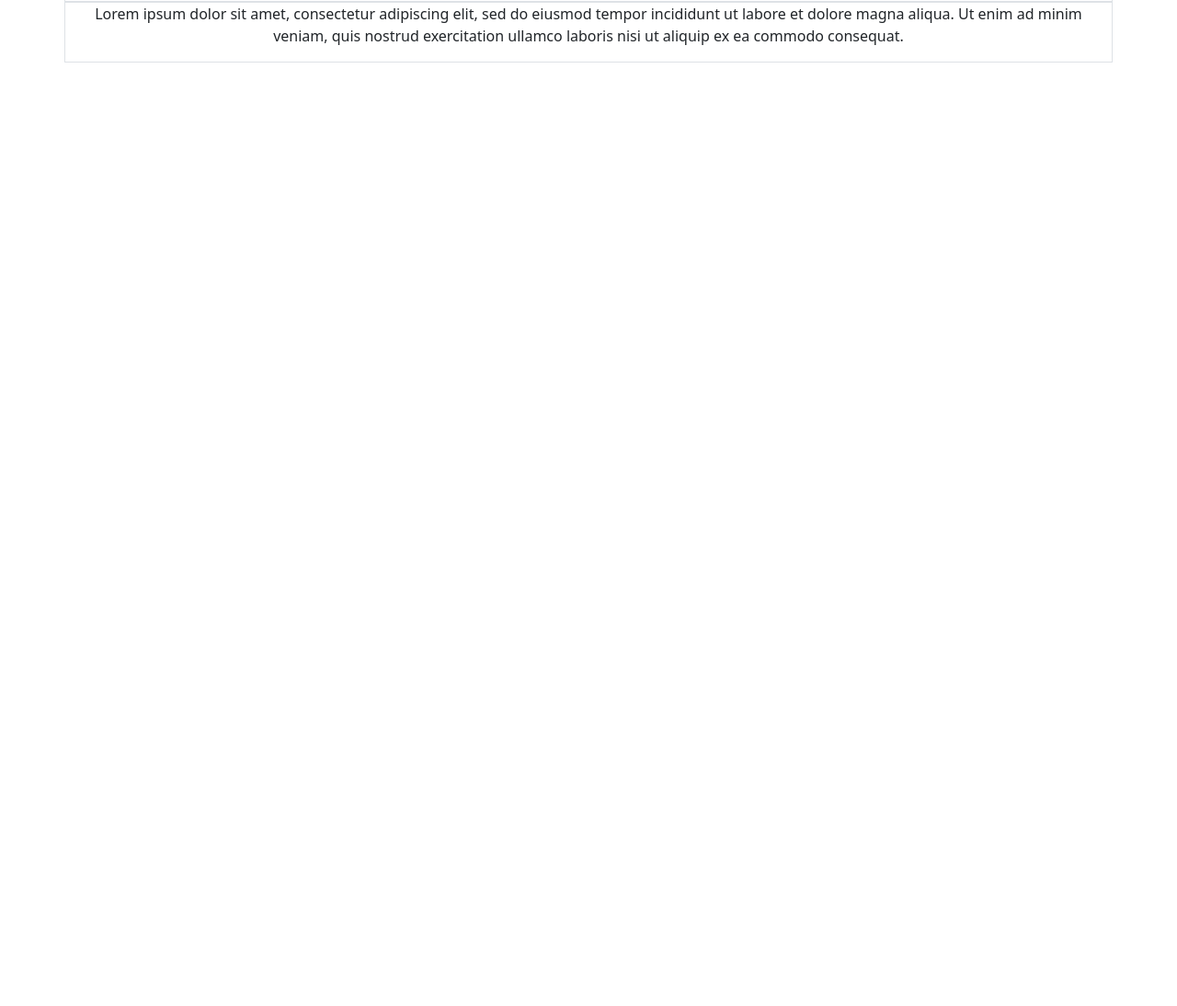
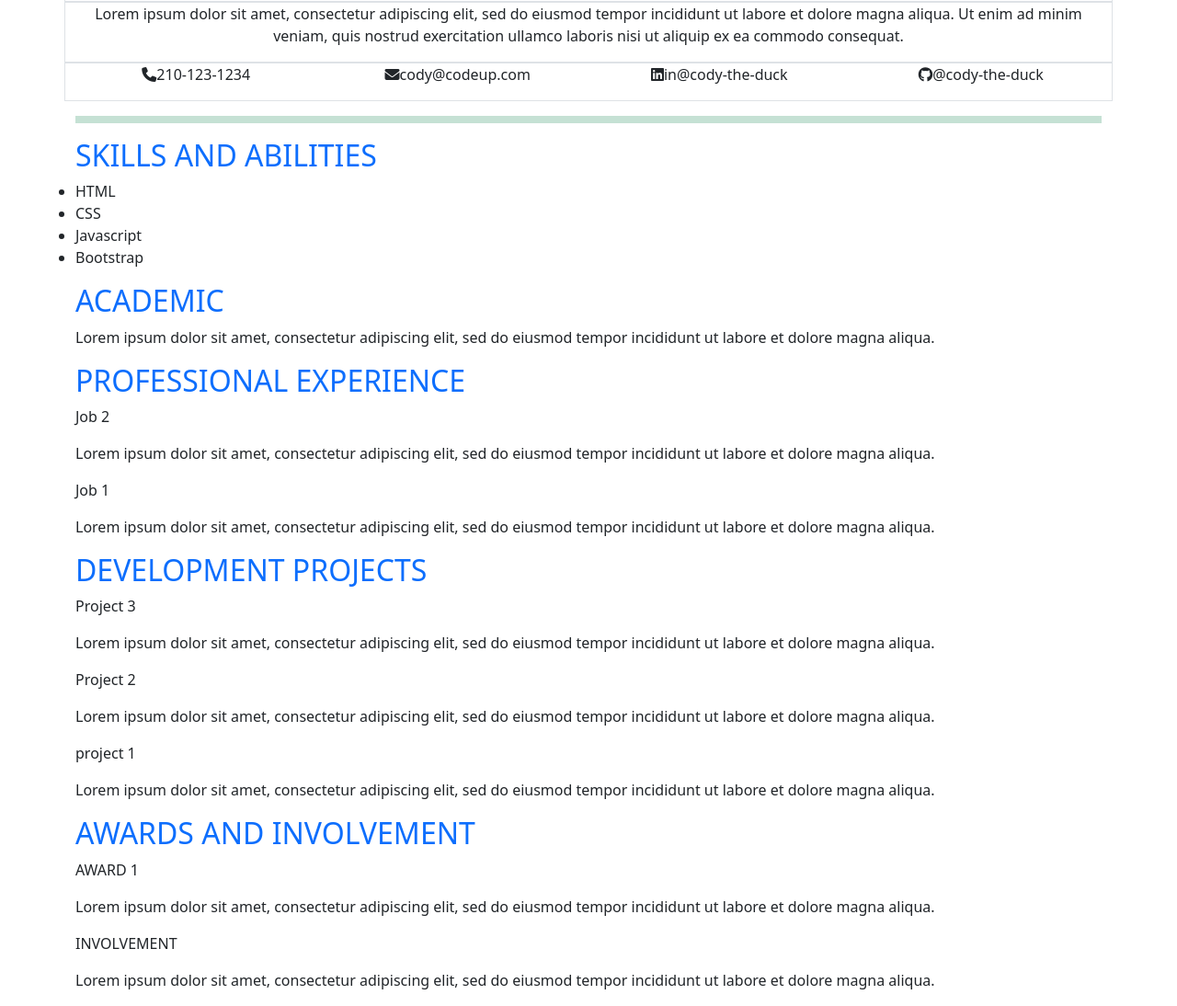
Before and after one commit to GetToHubing/codeup-web-exercises, a plain HTML site: page t-block_resume.html in a window 1280 px wide. Shown: the part 95-1189 px from the top of the page at 92% size. Before the commit the page ends 800 px from the top, so only its background shows below. Drawn offline with nearby package versions, Linux system fonts and the light colour scheme.

Commit message:
update to t-block resume

```diff
--- a/t-block_resume.html
+++ b/t-block_resume.html
@@ -3,25 +3,94 @@
 <head>
     <meta charset="UTF-8">
     <title>Twitter profile page</title>
-        <link href="https://cdn.jsdelivr.net/npm/bootstrap@5.1.3/dist/css/bootstrap.min.css" rel="stylesheet" integrity="sha384-1BmE4kWBq78iYhFldvKuhfTAU6auU8tT94WrHftjDbrCEXSU1oBoqyl2QvZ6jIW3" crossorigin="anonymous">
+    <link href="https://cdn.jsdelivr.net/npm/bootstrap@5.1.3/dist/css/bootstrap.min.css" rel="stylesheet"
+          integrity="sha384-1BmE4kWBq78iYhFldvKuhfTAU6auU8tT94WrHftjDbrCEXSU1oBoqyl2QvZ6jIW3" crossorigin="anonymous">
 </head>
 <body>
 <section class="container">
     <div class="row">
-                <div class="col border d-flex justify-content-center">
+        <div class=" border d-flex justify-content-center">
             <h1>Cody the Duck</h1>
         </div>
     </div>
     <div class="row">
-                <div class="col border d-flex justify-content-center">
+        <div class="col-md-12 border d-flex justify-content-center">
             <h4>Software Developer</h4>
         </div>
     </div>
     <div class="row">
-                <div class="col border d-flex justify-content-center text-center">
-                    <p>Lorem ipsum dolor sit amet, consectetur adipiscing elit, sed do eiusmod tempor incididunt ut labore et dolore magna aliqua. Ut enim ad minim veniam, quis nostrud exercitation ullamco laboris nisi ut aliquip ex ea commodo consequat.</p>
+        <div class="col-md-12 border d-flex justify-content-center text-center">
+            <p>Lorem ipsum dolor sit amet, consectetur adipiscing elit, sed do eiusmod tempor incididunt ut labore et
+                dolore magna aliqua. Ut enim ad minim veniam, quis nostrud exercitation ullamco laboris nisi ut aliquip
+                ex ea commodo consequat.</p>
         </div>
     </div>
+    <div class="row d-flex border">
+        <div class="col-md-3 d-flex justify-content-center ">
+            <p><i class="fa-solid fa-phone"></i>210-123-1234</p></div>
+        <div class="col-md-3 d-flex justify-content-center">
+            <p><i class="fa-solid fa-envelope"></i>cody@codeup.com</p>
+        </div>
+        <div class="col-md-3 d-flex justify-content-center">
+            <p><i class="fa-brands fa-linkedin"></i>in@cody-the-duck</p>
+        </div>
+        <div class="col-md-3 d-flex justify-content-center">
+            <p><i class="fa-brands fa-github"></i>@cody-the-duck</p>
+        </div>
+    </div>
+    <hr class="p-1 bg-success ">
 </section>
+<section class="container">
+    <div class="row">
+        <h2 class="text-primary">SKILLS AND ABILITIES</h2>
+        <ul>
+            <li>HTML</li>
+            <li>CSS</li>
+            <li>Javascript</li>
+            <li>Bootstrap</li>
+        </ul>
+    </div>
+    <div class="row">
+        <h2 class="text-primary col-md-2">ACADEMIC</h2>
+        <p>Lorem ipsum dolor sit amet, consectetur adipiscing elit, sed do eiusmod tempor incididunt ut labore et
+            dolore magna aliqua.</p>
+    </div>
+    <div class="row">
+        <h2 class="text-primary">PROFESSIONAL EXPERIENCE</h2>
+        <p>Job 2</p>
+        <p>Lorem ipsum dolor sit amet, consectetur adipiscing elit, sed do eiusmod tempor incididunt ut labore et
+            dolore magna aliqua.</p>
+        <p>Job 1</p>
+        <p>Lorem ipsum dolor sit amet, consectetur adipiscing elit, sed do eiusmod tempor incididunt ut labore et
+            dolore magna aliqua.</p>
+    </div>
+    <!--    ------------------------------------------------------------------------------------------------------------------------->
+
+    <div class="row">
+        <h2 class="text-primary">DEVELOPMENT PROJECTS</h2>
+        <p>Project 3</p>
+        <p>Lorem ipsum dolor sit amet, consectetur adipiscing elit, sed do eiusmod tempor incididunt ut labore et
+            dolore magna aliqua.</p>
+        <p>Project 2</p>
+        <p>Lorem ipsum dolor sit amet, consectetur adipiscing elit, sed do eiusmod tempor incididunt ut labore et
+            dolore magna aliqua.</p>
+        <p>project 1</p>
+        <p>Lorem ipsum dolor sit amet, consectetur adipiscing elit, sed do eiusmod tempor incididunt ut labore et
+            dolore magna aliqua.</p>
+    </div>
+    <div class="row">
+        <h2 class="text-primary">AWARDS AND INVOLVEMENT</h2>
+        <p>AWARD 1</p>
+        <p>Lorem ipsum dolor sit amet, consectetur adipiscing elit, sed do eiusmod tempor incididunt ut labore et
+            dolore magna aliqua.</p>
+        <p>INVOLVEMENT</p>
+        <p>Lorem ipsum dolor sit amet, consectetur adipiscing elit, sed do eiusmod tempor incididunt ut labore et
+            dolore magna aliqua.</p>
+    </div>
+
+</section>
+
+
+<script src="https://kit.fontawesome.com/4d91431f90.js" crossorigin="anonymous"></script>
 </body>
 </html>
```
Also changed, not shown: ajax-store.html (+26 -22 lines), data/inventory.json (+8 -4 lines). Lines whose indentation alone changed are shown as unchanged.
